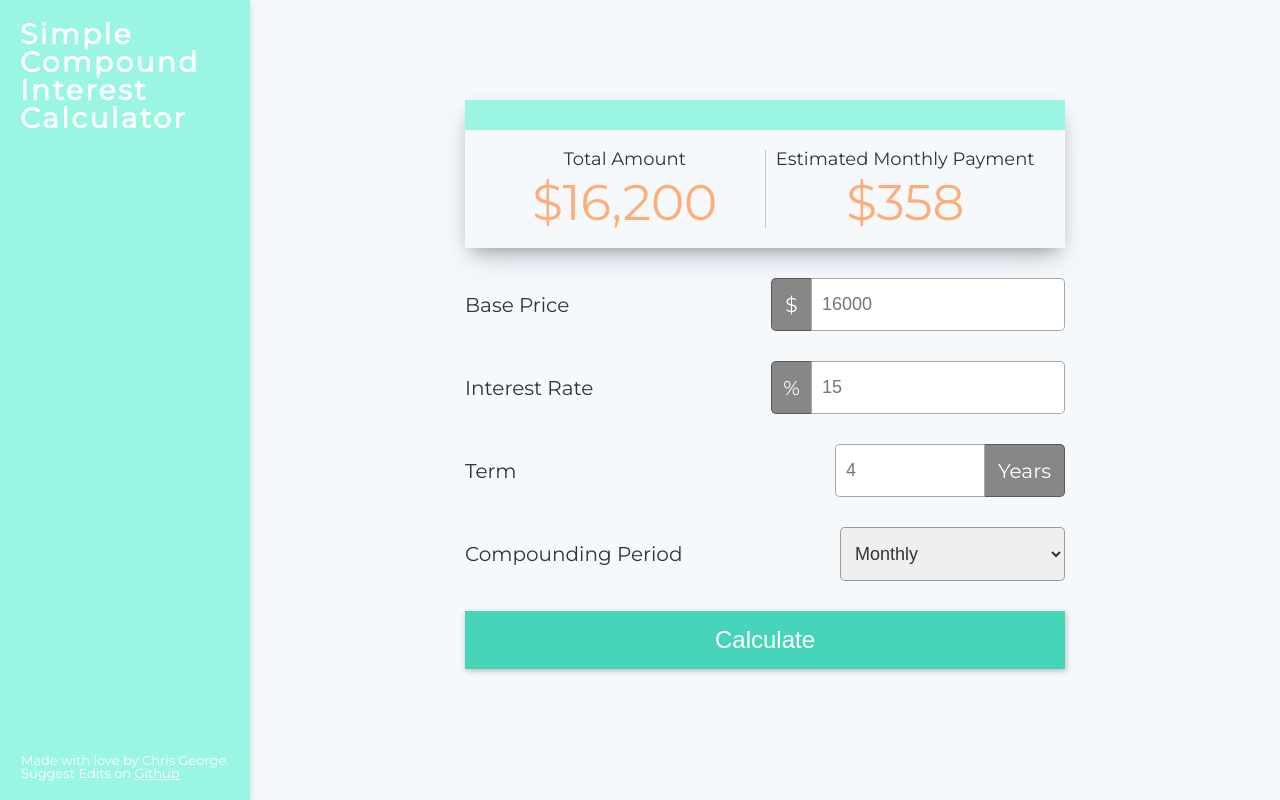
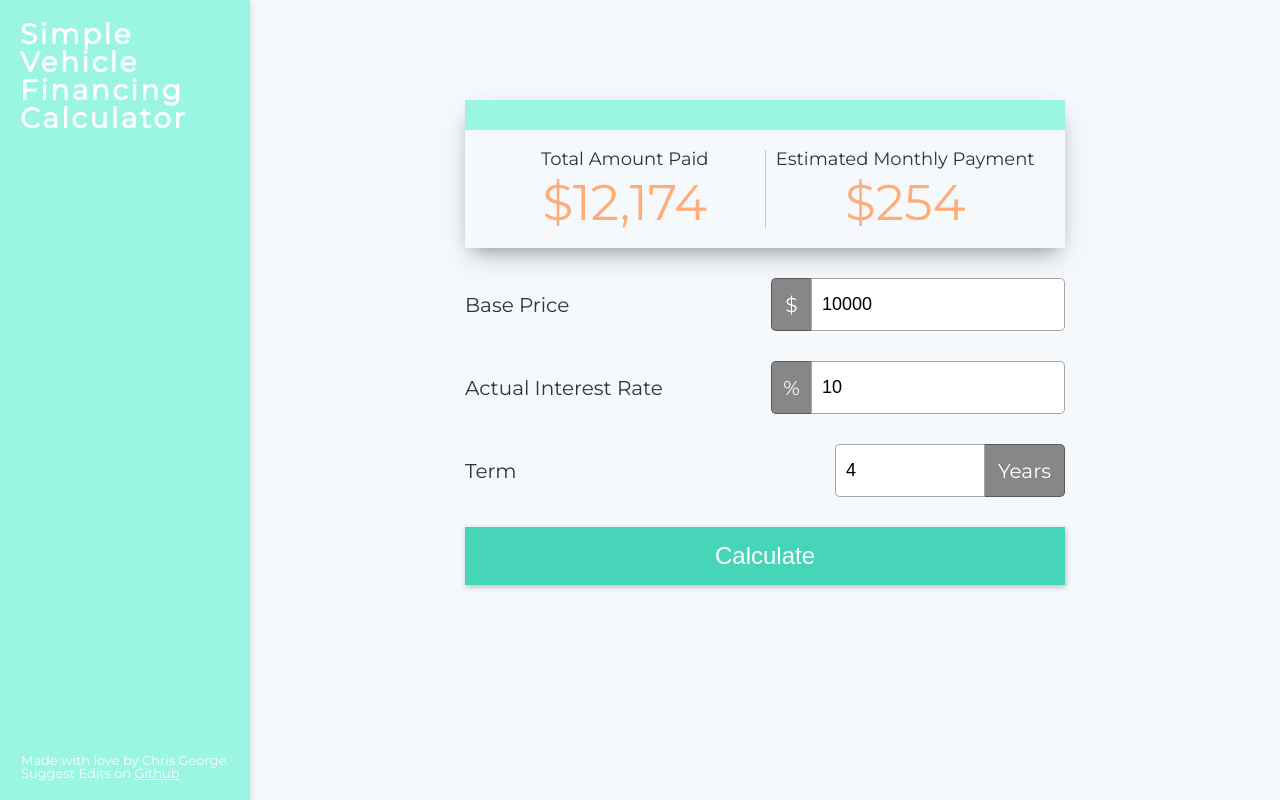
Before and after one commit to cg15255/simpleCompoundInterestCalculator, a plain HTML site: page index.html in a window 1280 px wide. Drawn offline with Linux system fonts and the light colour scheme.

Commit message:
completed JS for project

```diff
--- a/index.css
+++ b/index.css
@@ -128,16 +128,6 @@ select {
   width: 15rem;
 }
 
-select {
-  border-radius: 5px;
-  width: 225px;
-  color: #333;
-}
-
-select:hover {
-  cursor: pointer;
-}
-
 form {
   font-size: 2rem;
 }
--- a/index.html
+++ b/index.html
@@ -29,7 +29,7 @@
       </p>
     <![endif]-->
     <header>
-      <h1>Simple Compound Interest Calculator</h1>
+      <h1>Simple Vehicle Financing Calculator</h1>
       <p>
         Made with love by Chris George. <br />Suggest Edits on
         <a
@@ -44,12 +44,12 @@
           <section class="mainTotalDisplay-top-bar"></section>
           <section class="mainTotalDisplay-mainBody">
             <div class="col">
-              <h3 class="total-header">Total Amount</h3>
-              <h2 class="total totalAmount">$16,200</h2>
+              <h3 class="total-header">Total Amount Paid</h3>
+              <h2 class="total totalAmount">$12,174</h2>
             </div>
             <div class="col">
               <h3 class="total-header">Estimated Monthly Payment</h3>
-              <h2 class="total monthlyPayment">$358</h2>
+              <h2 class="total monthlyPayment">$254</h2>
             </div>
           </section>
         </div>
@@ -58,32 +58,36 @@
             <label for="basePrice">Base Price</label>
             <div class="input-group">
               <span class="input-before">$</span>
-              <input type="text" id="basePrice" placeholder="16000" />
+              <input
+                type="number"
+                min="0"
+                id="basePrice"
+                value="10000"
+                step="1"
+              />
             </div>
           </div>
           <div class="form-group">
-            <label for="interestRate">Interest Rate</label>
+            <label for="interestRate">Actual Interest Rate</label>
             <div class="input-group">
               <span class="input-before">%</span>
-              <input type="text" id="interestRate" placeholder="15" />
+              <input
+                type="number"
+                id="interestRate"
+                value="10"
+                step="0.1"
+                min="0"
+              />
             </div>
           </div>
           <div class="form-group">
             <label for="loanTerm">Term</label>
             <div class="input-group">
-              <input type="number" min="0" id="loanTerm" placeholder="4" />
+              <input type="number" min="0" id="loanTerm" value="4" />
               <span class="input-after">Years</span>
             </div>
           </div>
-          <div class="form-group">
-            <label for="compoundingPeriod">Compounding Period</label>
-            <select name="cars" id="compoundingPeriod">
-              <option value="monthly">Monthly</option>
-              <option value="biweekly">Bi-weekly</option>
-              <option value="weekly">Weekly</option>
-              <option value="daily">Daily</option>
-            </select>
-          </div>
+
           <input class="button" type="submit" value="Calculate" />
         </form>
       </div>
--- a/index.js
+++ b/index.js
@@ -0,0 +1,36 @@
+const form = document.querySelector("form");
+
+/*---
+Monthly Payment Formula
+
+Payment = [(interest rate / 12 months) x Principal] / [1 - (1 + interest rate / 12)^(-num months)]
+---*/
+
+function formatMoney(amount) {
+  const options = {
+    style: "currency",
+    currency: "USD",
+    minimumFractionDigits: 0,
+    maximumFractionDigits: 0
+  };
+  const formatter = new Intl.NumberFormat("en-US", options);
+  return formatter.format(amount);
+}
+
+function calculate(e) {
+  e.preventDefault();
+  const totalAmount = document.querySelector(".totalAmount");
+  const monthlyPayment = document.querySelector(".monthlyPayment");
+  const basePrice = parseFloat(document.querySelector("#basePrice").value);
+  const interestRate =
+    parseFloat(document.querySelector("#interestRate").value) / 100;
+  const loanTerm = parseFloat(document.querySelector("#loanTerm").value) * 12;
+  const payment =
+    ((interestRate / 12) * basePrice) /
+    (1 - Math.pow(1 + interestRate / 12, loanTerm * -1));
+  const total = payment * loanTerm;
+  monthlyPayment.innerHTML = `${formatMoney(payment)}`;
+  totalAmount.innerHTML = `${formatMoney(total)}`;
+}
+
+form.addEventListener("submit", calculate);
```
Also changed, not shown: 1 other file.
